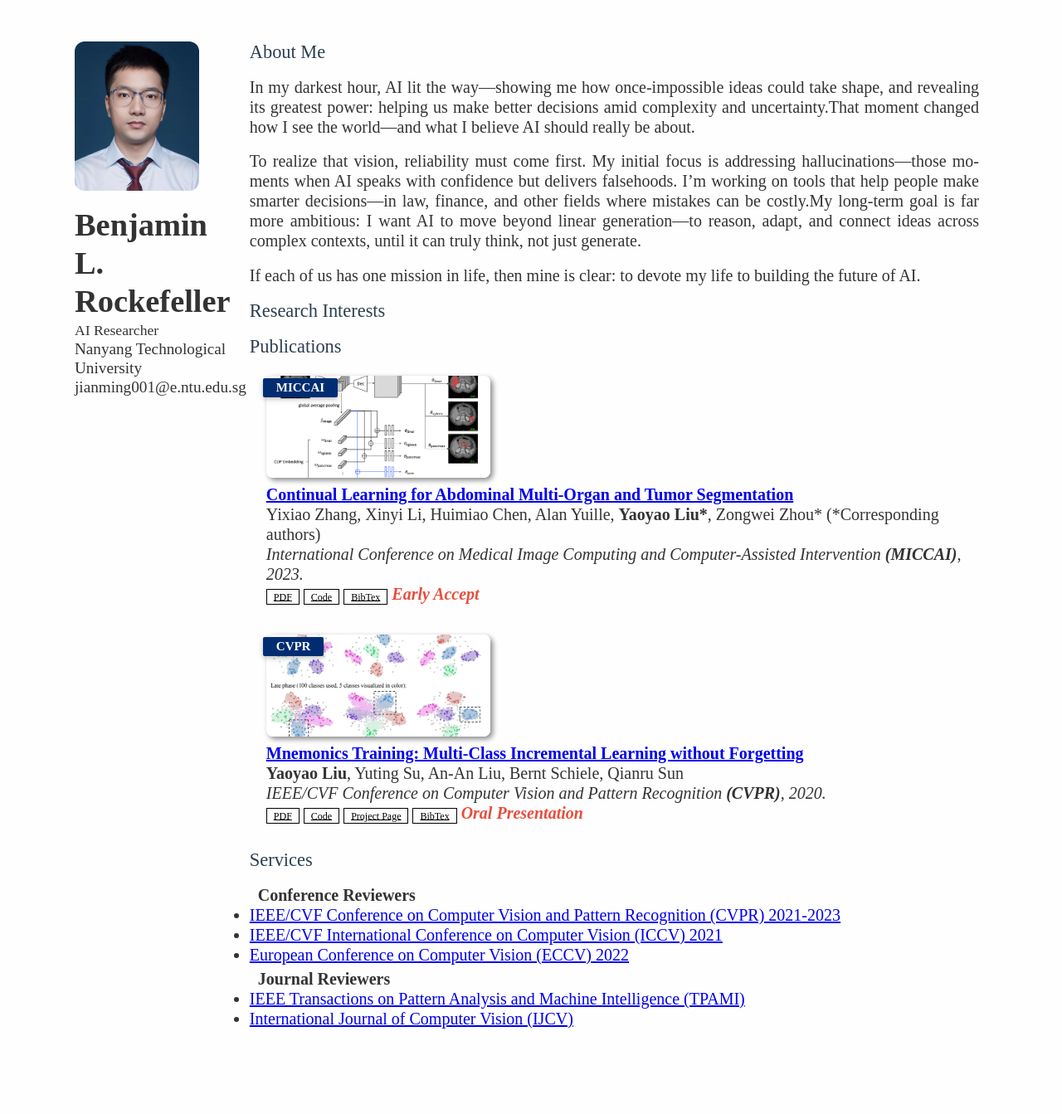
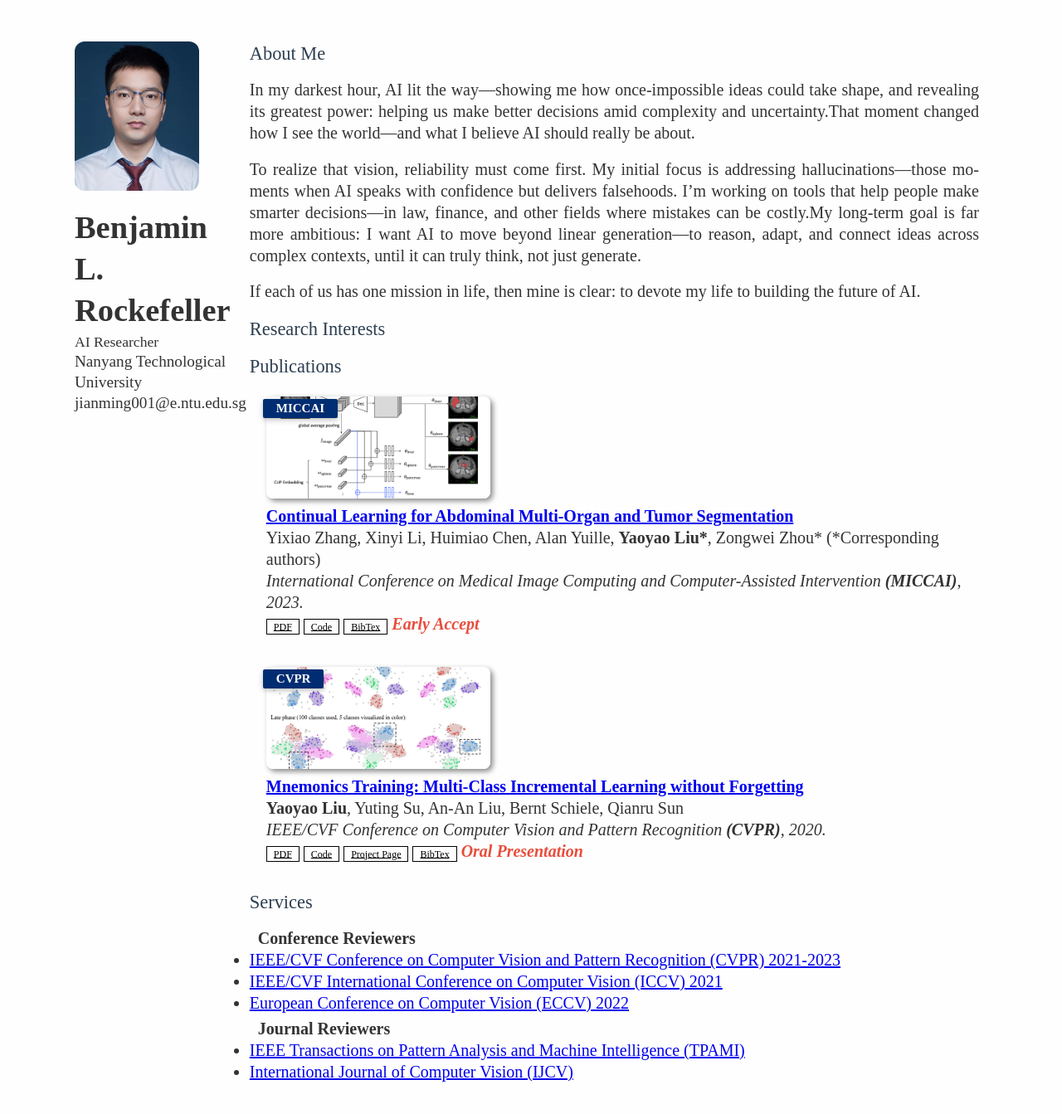
Before and after one commit to BenjaminRockefeller/benjaminrockefeller.github.io, a Jekyll site: the page built from index.md, in a window 1280 px wide and 1400 px high. Shown: the top 1343 px of the window at 83% size. Built offline with Jekyll 4.4.1, drawn with Linux system fonts in a browser that asks for light colours; a style sheet for code colours, icons or effects is not loaded; our own code applies the rules of GitHub Pages for plain Markdown files.

Commit message:
Update minimal-light.scss

```diff
--- a/_sass/minimal-light.scss
+++ b/_sass/minimal-light.scss
@@ -25,7 +25,7 @@ body {
   font-family: "Times New Roman", Times, serif;
   font-weight: 400;
   font-size: 1.2rem;
-  line-height: 1.2;
+  line-height: 1.3;
   color: var(--text-color);
   background-color: var(--bg-color);
 }
```
